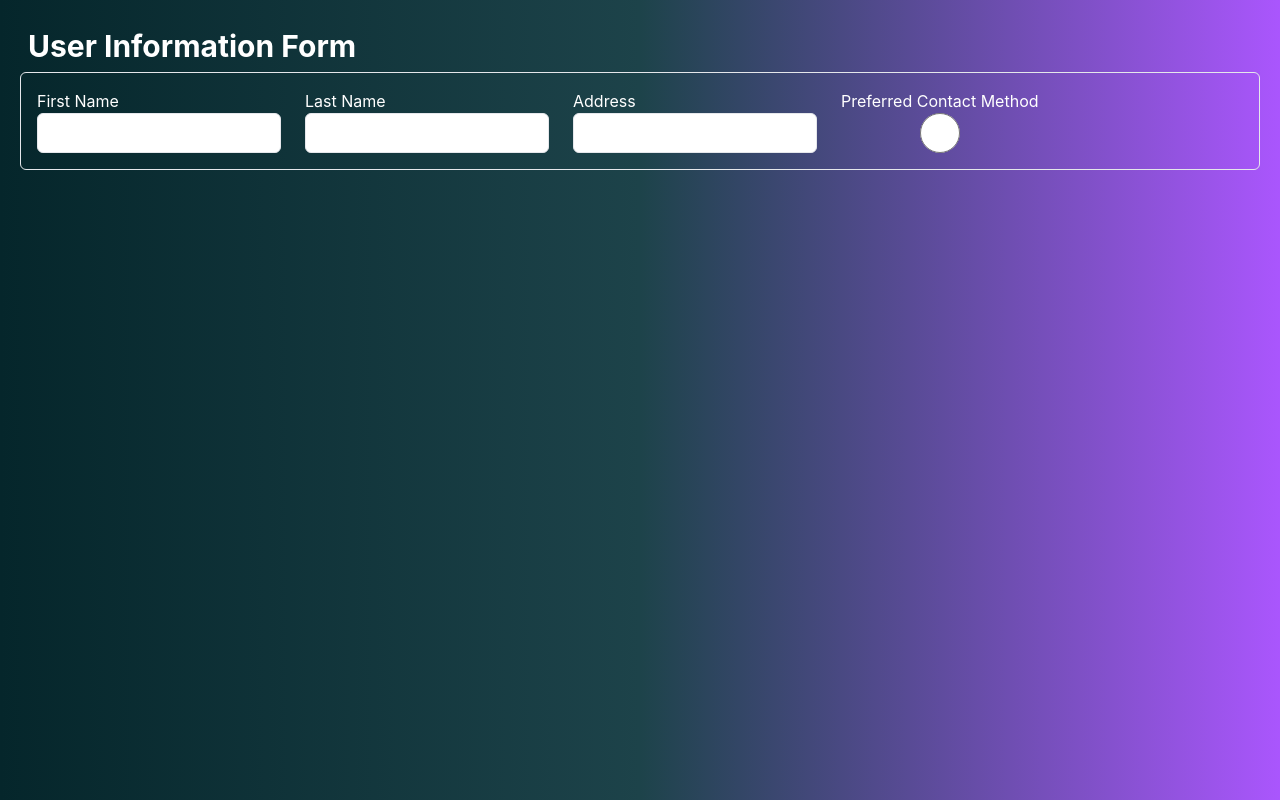
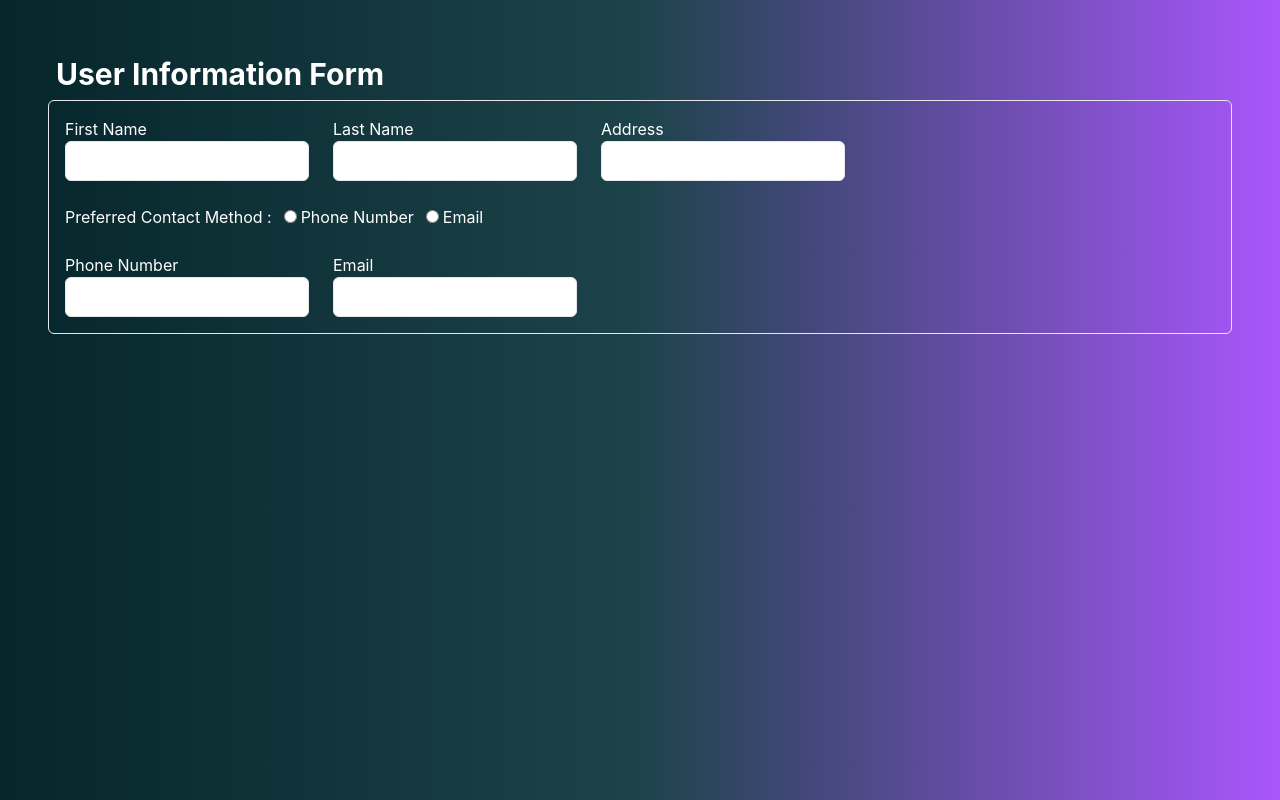
Before and after one commit to aynazheydariafshar/form-validation, a React (Create React App) app: page / in a window 1280 px wide. Built offline with nearby package versions, Linux system fonts and the light colour scheme.

Commit message:
FEAT : build dynamic radio for form

```diff
--- a/src/components/dynamic-input.tsx
+++ b/src/components/dynamic-input.tsx
@@ -9,11 +9,8 @@ export function DynamicInput({ name, type, label }: DynamicInputProps) {
   } = useForm();
   return (
     <div className="p-2">
-      <label htmlFor={name} className="text-white">
-        {label}
-      </label>
+      <label className="text-white">{label}</label>
       <input
-        id={name}
         className="flex h-10 w-full rounded-md border border-input bg-background px-3 py-2 text-sm ring-offset-background file:border-0 file:bg-transparent file:text-sm file:font-medium placeholder:text-muted-foreground focus-visible:outline-none  disabled:cursor-not-allowed disabled:opacity-50"
         type={type}
         {...register(name)}
--- a/src/components/dynamic-radio.tsx
+++ b/src/components/dynamic-radio.tsx
@@ -1,16 +1,34 @@
 import React from "react";
 import { DynamicRadioProps } from "../types/dynamic-radio-props";
+import { useForm } from "react-hook-form";
 
-export default function DynamicRadio({ title, radioItems }: DynamicRadioProps) {
+export default function DynamicRadio({
+  title,
+  radioItems,
+  name,
+}: DynamicRadioProps) {
+  const {
+    register,
+    formState: { errors },
+  } = useForm();
+
   return (
-    <div>
-      <p>{title}</p>
-      {radioItems.map(({ label, value, name }) => (
-        <div>
-          <input type="radio" id={value} name={name} value={value} />
-          <label htmlFor={value}>{label}</label>
-        </div>
-      ))}
+    <div className="flex items-center gap-2 text-white">
+      <p>{title} : </p>
+      <div className="flex flex-wrap gap-2 items-center">
+        {radioItems.map(({ label, value }) => (
+          <div>
+            <input
+              className="m-1"
+              type="radio"
+              id={value}
+              value={value}
+              {...register(name)}
+            />
+            <label htmlFor={value}>{label}</label>
+          </div>
+        ))}
+      </div>
     </div>
   );
 }
--- a/src/pages/user-information.tsx
+++ b/src/pages/user-information.tsx
@@ -1,21 +1,35 @@
 import React from "react";
 import { DynamicInput } from "../components/dynamic-input";
+import DynamicRadio from "../components/dynamic-radio";
+
+const contactMethodsItems = [
+  { label: "Phone Number", value: "phoneNumber" },
+  { label: "Email", value: "email" },
+];
 
 export default function UserInformation() {
   return (
-    <div className="bg-gradient-to-r from-[#05262b] via-[#1d434a] to-[#aa56fd] h-screen p-5">
+    <div className="bg-gradient-to-r from-[#05262b] via-[#1d434a] to-[#aa56fd] h-screen p-12">
       <h1 className="text-white text-3xl font-bold m-2">
         User Information Form
       </h1>
-      <div className="border rounded-md p-2 flex gap-2 flex-wrap">
-        <DynamicInput label="First Name" name="firstName" type="text" />
-        <DynamicInput label="Last Name" name="lastName" type="text" />
-        <DynamicInput label="Address" name="address" type="text" />
-        <DynamicInput
-          label="Preferred Contact Method"
-          name="contactMethod"
-          type="radio"
-        />
+      <div className="border rounded-md p-2 flex flex-col gap-2">
+        <div className="flex gap-2">
+          <DynamicInput label="First Name" name="firstName" type="text" />
+          <DynamicInput label="Last Name" name="lastName" type="text" />
+          <DynamicInput label="Address" name="address" type="text" />
+        </div>
+        <div className="flex p-2">
+          <DynamicRadio
+            radioItems={contactMethodsItems}
+            title="Preferred Contact Method"
+            name="preferredContactMethod"
+          />
+        </div>
+        <div className="flex gap-2">
+          <DynamicInput label="Phone Number" name="phoneNumber" type="number" />
+          <DynamicInput label="Email" name="email" type="email" />
+        </div>
       </div>
     </div>
   );
--- a/src/types/dynamic-radio-props.ts
+++ b/src/types/dynamic-radio-props.ts
@@ -1,10 +1,10 @@
 export interface RadioItem {
   label: string;
   value: string;
-  name: string;
 }
 
 export interface DynamicRadioProps {
   title: string;
   radioItems: RadioItem[];
+  name: string;
 }
```
